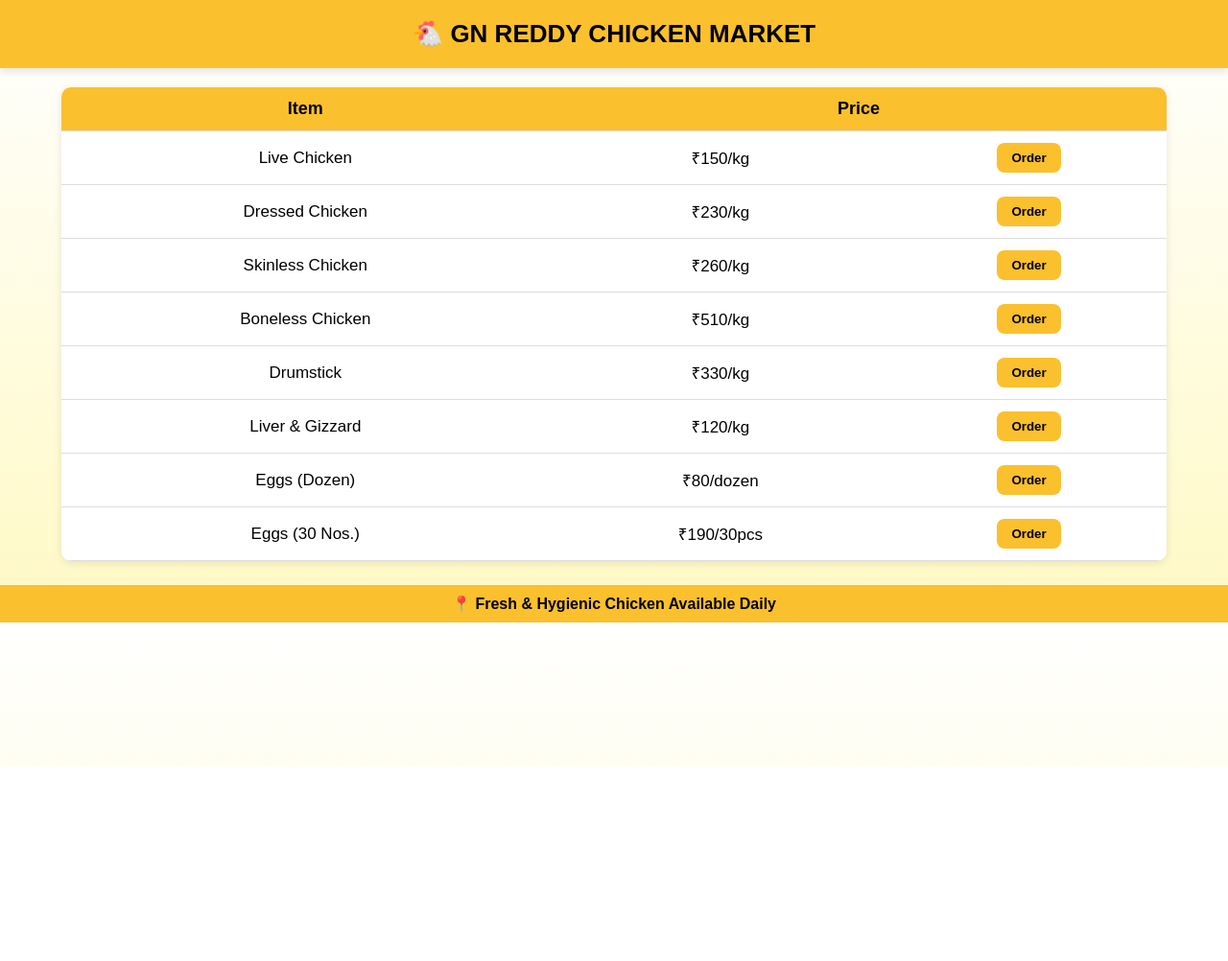
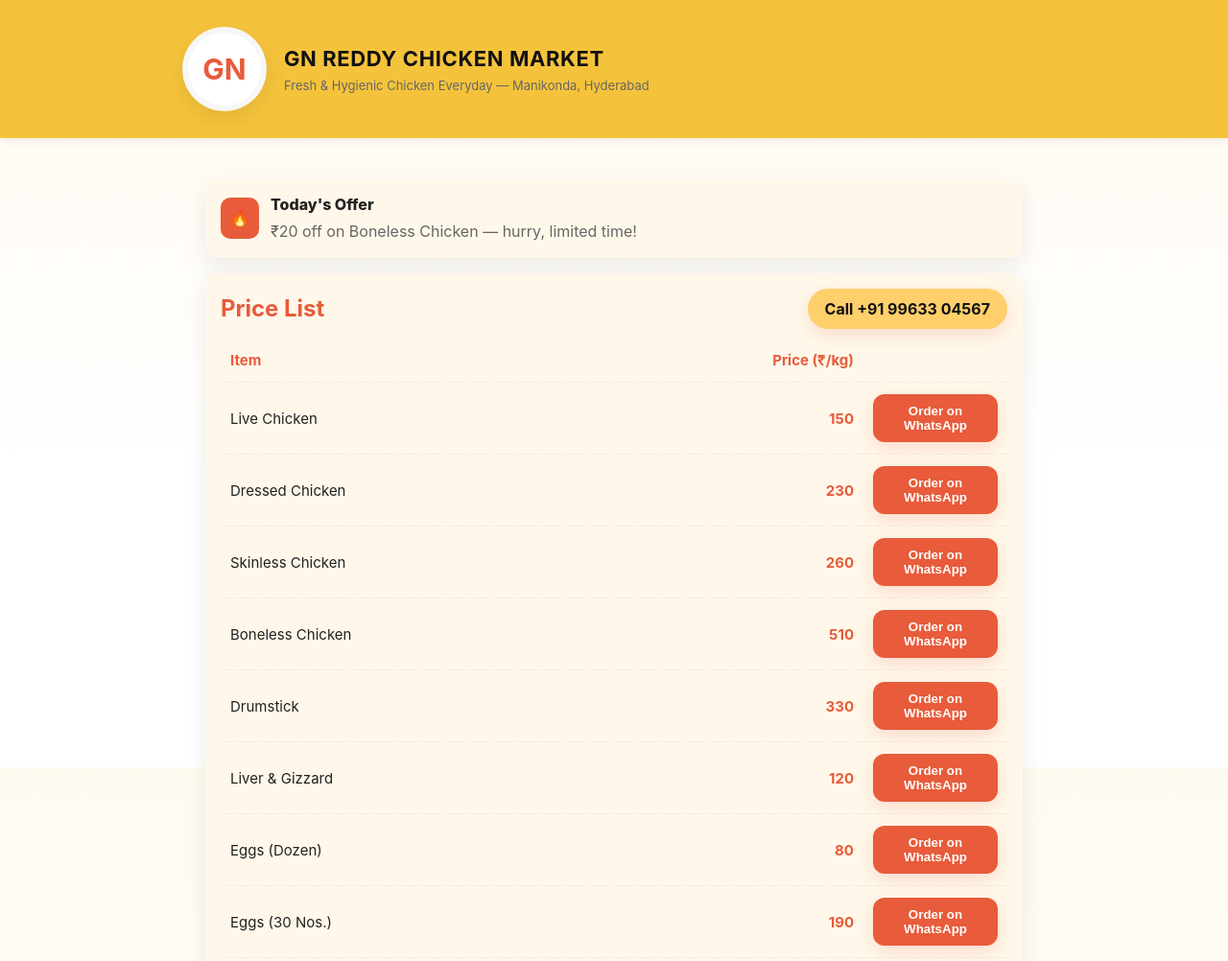
Before and after one commit to Raj868945/gn-reddy-chicken-market, a plain HTML site: page index.html in a window 1280 px wide. Shown: the top 1002 px of the page at 96% size. Before the commit the page ends 800 px from the top, so only its background shows below. Drawn offline with Linux system fonts and the light colour scheme.

Commit message:
Update index.html

```diff
--- a/index.html
+++ b/index.html
@@ -1,98 +1,211 @@
-<!DOCTYPE html>
+<!doctype html>
 <html lang="en">
 <head>
-  <meta charset="UTF-8" />
-  <meta name="viewport" content="width=device-width, initial-scale=1.0" />
+  <meta charset="utf-8" />
+  <meta name="viewport" content="width=device-width,initial-scale=1" />
   <title>GN REDDY CHICKEN MARKET</title>
+  <meta name="description" content="GN Reddy Chicken Market — Fresh & Hygienic Chicken. Order via WhatsApp."/>
   <style>
-    body {
-      background: linear-gradient(white, #fff9c4);
-      font-family: 'Poppins', sans-serif;
-      margin: 0;
-      padding: 0;
-      text-align: center;
+    :root{
+      --yellow:#f5c33b;
+      --dark:#222;
+      --muted:#666;
+      --white:#fff;
+      --card:#fff8ea;
+      --accent:#e85b3b;
+      --shadow: 0 8px 24px rgba(0,0,0,0.08);
+      --radius:14px;
+      --max:900px;
+    }
+    *{box-sizing:border-box}
+    html,body{height:100%}
+    body{
+      margin:0;
+      font-family:Inter, "Segoe UI", Roboto, Arial, sans-serif;
+      background:linear-gradient(180deg,#fffaf0 0%,#fff 60%);
+      color:var(--dark);
+      -webkit-font-smoothing:antialiased;
+      -moz-osx-font-smoothing:grayscale;
+      line-height:1.4;
     }
 
-    header {
-      background-color: #fbc02d;
-      color: #000;
-      padding: 20px;
-      font-size: 26px;
-      font-weight: bold;
-      box-shadow: 0 4px 8px rgba(0,0,0,0.1);
+    header{
+      background:var(--yellow);
+      padding:28px 16px;
+      text-align:center;
+      box-shadow: 0 3px 8px rgba(0,0,0,0.06);
+    }
+    .brand{
+      max-width:var(--max);margin:0 auto;display:flex;align-items:center;gap:18px;justify-content:center;
+      flex-wrap:wrap;
+    }
+    .logo{
+      width:88px;height:88px;border-radius:50%;background:var(--white);display:flex;align-items:center;justify-content:center;
+      box-shadow:var(--shadow);flex:0 0 88px;border:6px solid rgba(0,0,0,0.03);
+    }
+    .logo .txt{font-weight:700;color:var(--accent);font-size:30px}
+    .brand h1{font-size:22px;margin:0;color:#111;letter-spacing:0.6px}
+    .brand p{margin:4px 0 0;color:var(--muted);font-size:13px}
+
+    main{max-width:var(--max);margin:18px auto;padding:16px}
+
+    .card{
+      background:var(--card);
+      border-radius:var(--radius);
+      padding:16px;
+      box-shadow:var(--shadow);
+      margin-bottom:16px;
+      overflow:hidden;
     }
 
-    table {
-      width: 90%;
-      margin: 20px auto;
-      border-collapse: collapse;
-      background: white;
-      box-shadow: 0 2px 8px rgba(0,0,0,0.1);
-      border-radius: 10px;
-      overflow: hidden;
+    .offer{
+      display:flex;gap:12px;align-items:center;
     }
+    .offer .flag{background:var(--accent);color:#fff;padding:10px;border-radius:10px;font-weight:700}
+    .offer .text{color:#333;font-weight:600}
 
-    th, td {
-      padding: 12px;
-      border-bottom: 1px solid #ddd;
+    .prices table{width:100%;border-collapse:collapse;margin-top:10px}
+    th,td{padding:12px 10px;border-bottom:1px dashed rgba(0,0,0,0.06);font-size:15px}
+    th{color:var(--accent);text-align:left}
+    td.price{color:var(--accent);font-weight:700;text-align:right;width:130px}
+    td.actions{text-align:right;width:150px}
+
+    .btn{
+      display:inline-block;padding:10px 14px;border-radius:12px;background:var(--accent);color:#fff;text-decoration:none;font-weight:700;
+      box-shadow:0 6px 18px rgba(232,91,59,0.18);
+      border:0;cursor:pointer;
     }
+    .btn.secondary{background:#ffcf6b;color:#111;border-radius:999px;padding:10px 18px}
+    .btn.ghost{background:transparent;color:var(--accent);border:1px solid rgba(232,91,59,0.12)}
 
-    th {
-      background-color: #fbc02d;
-      color: #000;
-      font-size: 18px;
-    }
+    .contact-list{display:flex;flex-direction:column;gap:8px;font-size:15px;color:var(--muted)}
+    .contact-list a{color:var(--dark);text-decoration:none;font-weight:600}
 
-    td {
-      font-size: 17px;
-    }
+    .footer{font-size:13px;color:var(--muted);text-align:center;padding:18px 6px}
 
-    .btn {
-      background-color: #fbc02d;
-      border: none;
-      padding: 8px 15px;
-      border-radius: 8px;
-      font-weight: bold;
-      cursor: pointer;
-      transition: 0.3s;
-    }
-
-    .btn:hover {
-      background-color: #ffd600;
-    }
-
-    footer {
-      margin-top: 25px;
-      background: #fbc02d;
-      color: #000;
-      padding: 10px;
-      font-weight: 600;
+    /* responsive */
+    @media(min-width:720px){
+      .brand{justify-content:flex-start}
+      main{padding:24px}
+      .card{display:block}
     }
   </style>
 </head>
 <body>
-  <header>🐔 GN REDDY CHICKEN MARKET</header>
 
-  <table>
-    <tr><th>Item</th><th style="text-align:right">Price</th><th></th></tr>
-    <tr><td>Live Chicken</td><td>₹150/kg</td><td><button class="btn" onclick="orderNow('Live Chicken',150)">Order</button></td></tr>
-    <tr><td>Dressed Chicken</td><td>₹230/kg</td><td><button class="btn" onclick="orderNow('Dressed Chicken',230)">Order</button></td></tr>
-    <tr><td>Skinless Chicken</td><td>₹260/kg</td><td><button class="btn" onclick="orderNow('Skinless Chicken',260)">Order</button></td></tr>
-    <tr><td>Boneless Chicken</td><td>₹510/kg</td><td><button class="btn" onclick="orderNow('Boneless Chicken',510)">Order</button></td></tr>
-    <tr><td>Drumstick</td><td>₹330/kg</td><td><button class="btn" onclick="orderNow('Drumstick',330)">Order</button></td></tr>
-    <tr><td>Liver & Gizzard</td><td>₹120/kg</td><td><button class="btn" onclick="orderNow('Liver & Gizzard',120)">Order</button></td></tr>
-    <tr><td>Eggs (Dozen)</td><td>₹80/dozen</td><td><button class="btn" onclick="orderNow('Eggs (Dozen)',80)">Order</button></td></tr>
-    <tr><td>Eggs (30 Nos.)</td><td>₹190/30pcs</td><td><button class="btn" onclick="orderNow('Eggs (30 Nos.)',190)">Order</button></td></tr>
-  </table>
+  <header>
+    <div class="brand">
+      <div class="logo" aria-hidden="true">
+        <!-- simple logo placeholder, replace with <img src="logo.png"> if you have an image -->
+        <div class="txt">GN</div>
+      </div>
+      <div style="text-align:left">
+        <h1>GN REDDY CHICKEN MARKET</h1>
+        <p>Fresh & Hygienic Chicken Everyday — Manikonda, Hyderabad</p>
+      </div>
+    </div>
+  </header>
 
-  <footer>📍 Fresh & Hygienic Chicken Available Daily</footer>
+  <main>
+    <section class="card">
+      <div class="offer">
+        <div class="flag">🔥</div>
+        <div>
+          <div style="font-weight:800">Today's Offer</div>
+          <div style="color:var(--muted);margin-top:6px">₹20 off on Boneless Chicken — hurry, limited time!</div>
+        </div>
+      </div>
+    </section>
 
-  <script>
-    function orderNow(item, price) {
-      const msg = Hi, I want to order *${item}* from GN REDDY CHICKEN MARKET. Price ₹${price}/kg. Please confirm availability.;
-      const phone = "916309565080"; // <-- তোমার WhatsApp নম্বর
-      window.open(https://wa.me/${phone}?text=${encodeURIComponent(msg)}, "_blank");
-    }
-  </script>
+    <section class="card prices" aria-labelledby="price-list">
+      <div style="display:flex;justify-content:space-between;align-items:center;gap:10px">
+        <h2 id="price-list" style="margin:0;color:var(--accent)">Price List</h2>
+        <a class="btn secondary" href="tel:+919963304567">Call +91 99633 04567</a>
+      </div>
+
+      <table role="table" aria-label="Price list">
+        <thead>
+          <tr><th>Item</th><th style="text-align:right">Price (₹/kg)</th><th></th></tr>
+        </thead>
+        <tbody>
+          <tr>
+            <td>Live Chicken</td>
+            <td class="price">150</td>
+            <td class="actions"><button class="btn" onclick="orderNow('Live Chicken',150)">Order on WhatsApp</button></td>
+          </tr>
+          <tr>
+            <td>Dressed Chicken</td>
+            <td class="price">230</td>
+            <td class="actions"><button class="btn" onclick="orderNow('Dressed Chicken',230)">Order on WhatsApp</button></td>
+          </tr>
+          <tr>
+            <td>Skinless Chicken</td>
+            <td class="price">260</td>
+            <td class="actions"><button class="btn" onclick="orderNow('Skinless Chicken',260)">Order on WhatsApp</button></td>
+          </tr>
+          <tr>
+            <td>Boneless Chicken</td>
+            <td class="price">510</td>
+            <td class="actions"><button class="btn" onclick="orderNow('Boneless Chicken',510)">Order on WhatsApp</button></td>
+          </tr>
+          <tr>
+            <td>Drumstick</td>
+            <td class="price">330</td>
+            <td class="actions"><button class="btn" onclick="orderNow('Drumstick',330)">Order on WhatsApp</button></td>
+          </tr>
+          <tr>
+            <td>Liver &amp; Gizzard</td>
+            <td class="price">120</td>
+            <td class="actions"><button class="btn" onclick="orderNow('Liver & Gizzard',120)">Order on WhatsApp</button></td>
+          </tr>
+          <tr>
+            <td>Eggs (Dozen)</td>
+            <td class="price">80</td>
+            <td class="actions"><button class="btn" onclick="orderNow('Eggs (Dozen)',80)">Order on WhatsApp</button></td>
+          </tr>
+          <tr>
+            <td>Eggs (30 Nos.)</td>
+            <td class="price">190</td>
+            <td class="actions"><button class="btn" onclick="orderNow('Eggs (30 Nos.)',190)">Order on WhatsApp</button></td>
+          </tr>
+        </tbody>
+      </table>
+    </section>
+
+    <section class="card">
+      <h3 style="margin:0 0 8px;color:var(--accent)">Contact & Delivery</h3>
+      <div class="contact-list">
+        <div><strong>Owner:</strong> Narender Reddy</div>
+        <div><strong>Phone:</strong> <a href="tel:+919963304567">+91 99633 04567</a></div>
+        <div><strong>WhatsApp:</strong> <a href="#" onclick="openWhatsApp(event)">Chat on WhatsApp</a></div>
+        <div><strong>Email:</strong> <a href="mailto:gnreddychickenmarket@gmail.com">gnreddychickenmarket@gmail.com</a></div>
+        <div><strong>Address:</strong> Road No:8, Beside One More Game, Alkapur Township, Manikonda - 500089</div>
+        <div style="color:var(--muted);margin-top:6px">Opening Hours: 8:00 AM – 9:00 PM (Everyday)</div>
+      </div>
+    </section>
+
+    <div class="footer">© 2025 GN REDDY CHICKEN MARKET — All rights reserved</div>
+  </main>
+
+<script>
+  // set your number here (no + or leading zero issues if using wa.me)
+  const WHATSAPP_NUMBER = "919963304567";
+  const SHOP_NAME = "GN REDDY CHICKEN MARKET";
+
+  function orderNow(item, price){
+    // exact message format requested
+    const msg = Hi, I want to order *${item}* from ${SHOP_NAME}. Price ₹${price}/kg. Please confirm availability.;
+    const url = "https://wa.me/" + WHATSAPP_NUMBER + "?text=" + encodeURIComponent(msg);
+    window.open(url, "_blank");
+  }
+
+  function openWhatsApp(e){
+    e.preventDefault();
+    const msg = Hi, I would like to know more about ${SHOP_NAME}.;
+    const url = "https://wa.me/" + WHATSAPP_NUMBER + "?text=" + encodeURIComponent(msg);
+    window.open(url, "_blank");
+  }
+</script>
+
 </body>
 </html>
```
